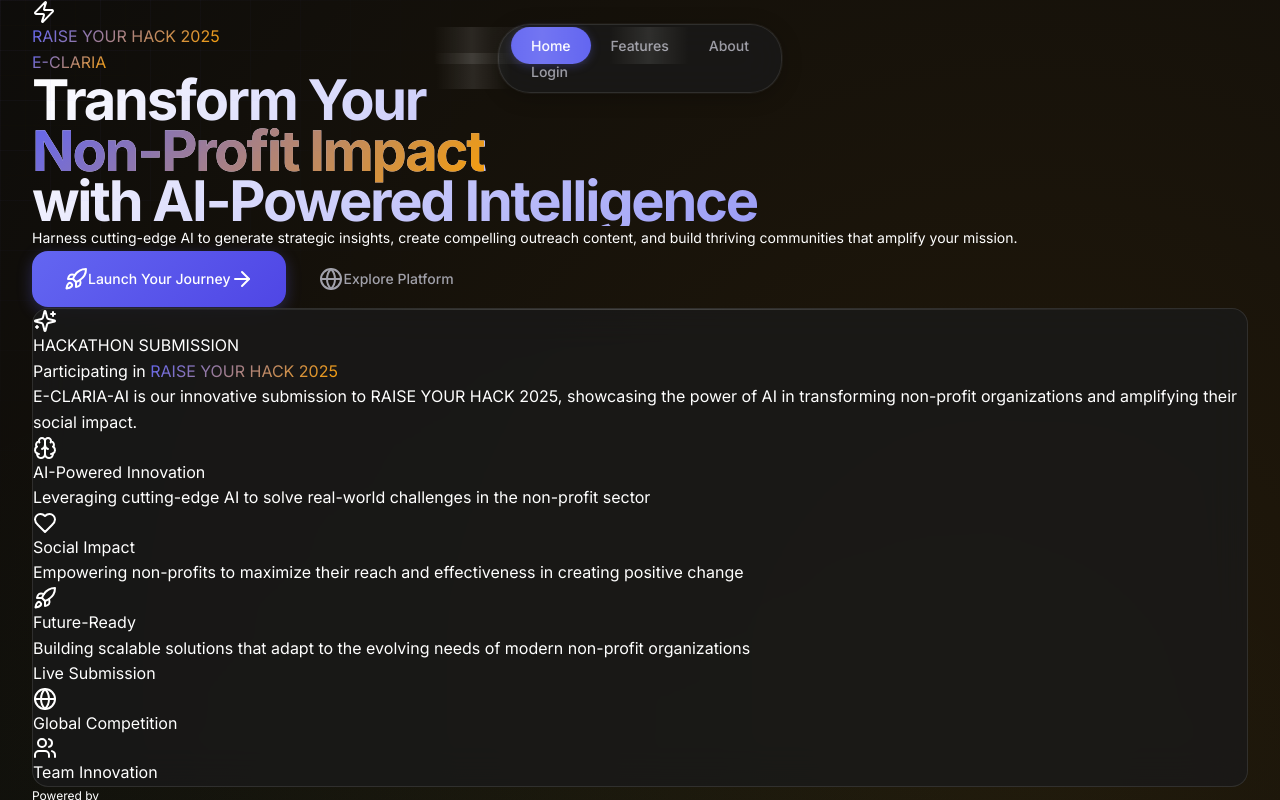
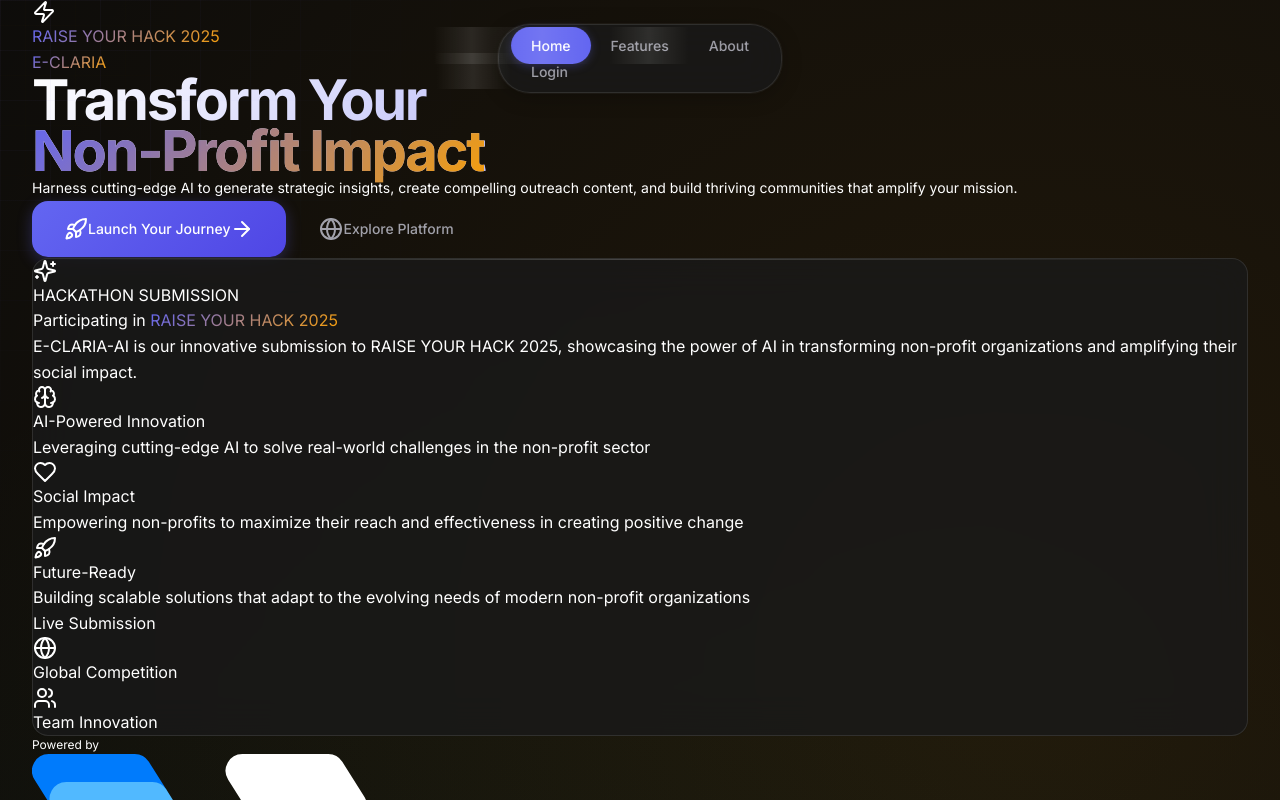
Before and after one commit to AQnorman/E-CLARIA-Frontend, a Next.js app: page / in a window 1280 px wide. Shown: the top 800 px of the page. Built offline with nearby package versions, Linux system fonts and the light colour scheme; no server answers.

Commit message:
Updated page.tsx

```diff
--- a/app/page.tsx
+++ b/app/page.tsx
@@ -142,8 +142,9 @@
               Transform Your
               <br />
               <span className="text-gradient">Non-Profit Impact</span>
-              <br />
-              <span className="text-2xl md:text-4xl font-normal text-secondary">with AI-Powered Intelligence</span>
+
+              {/* <br />
+              <span className="text-2xl md:text-4xl font-normal text-secondary">with AI-Powered Intelligence</span> */}
             </h1>
 
             <p className="text-body text-secondary mb-12 max-w-2xl mx-auto text-lg">
```
